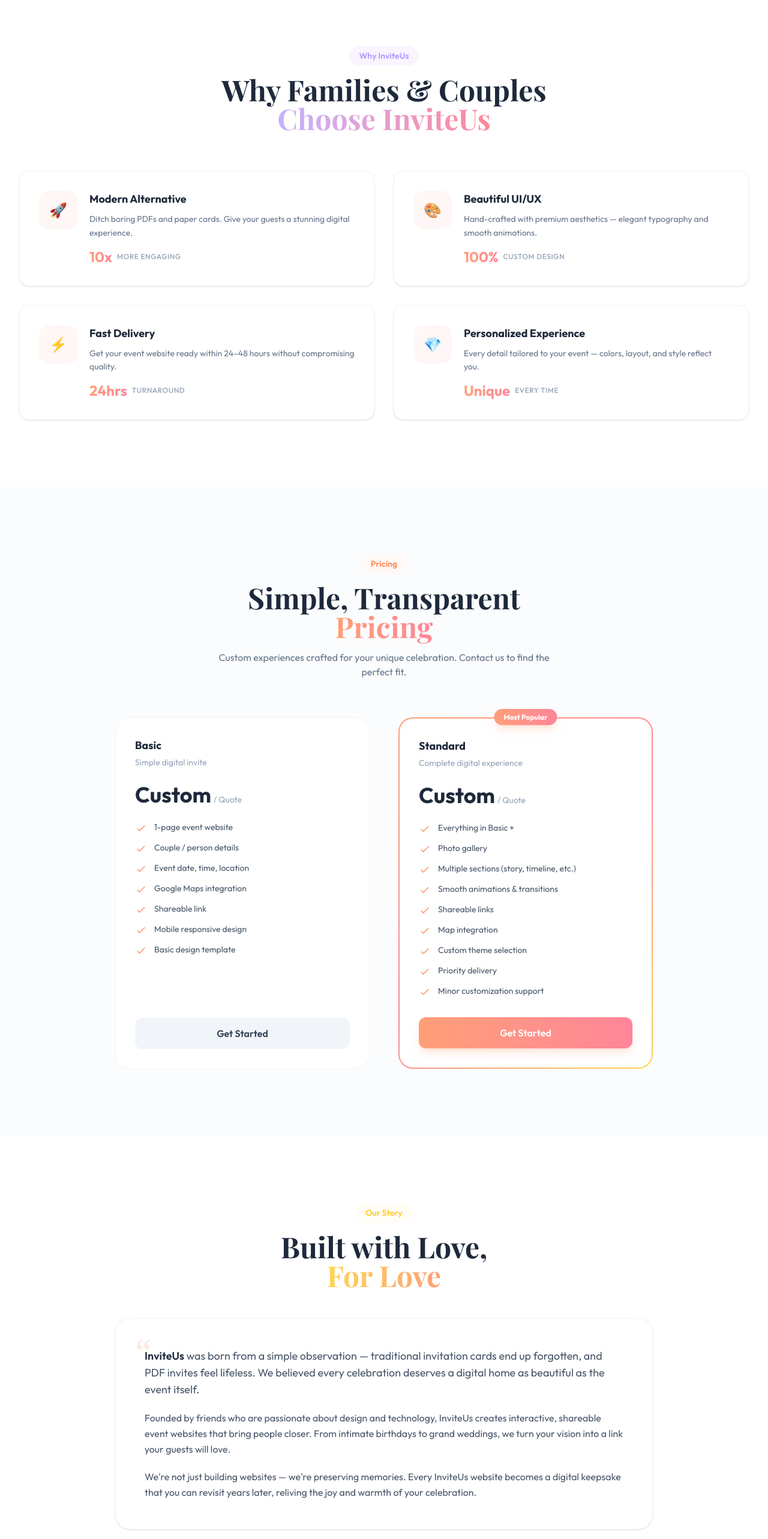
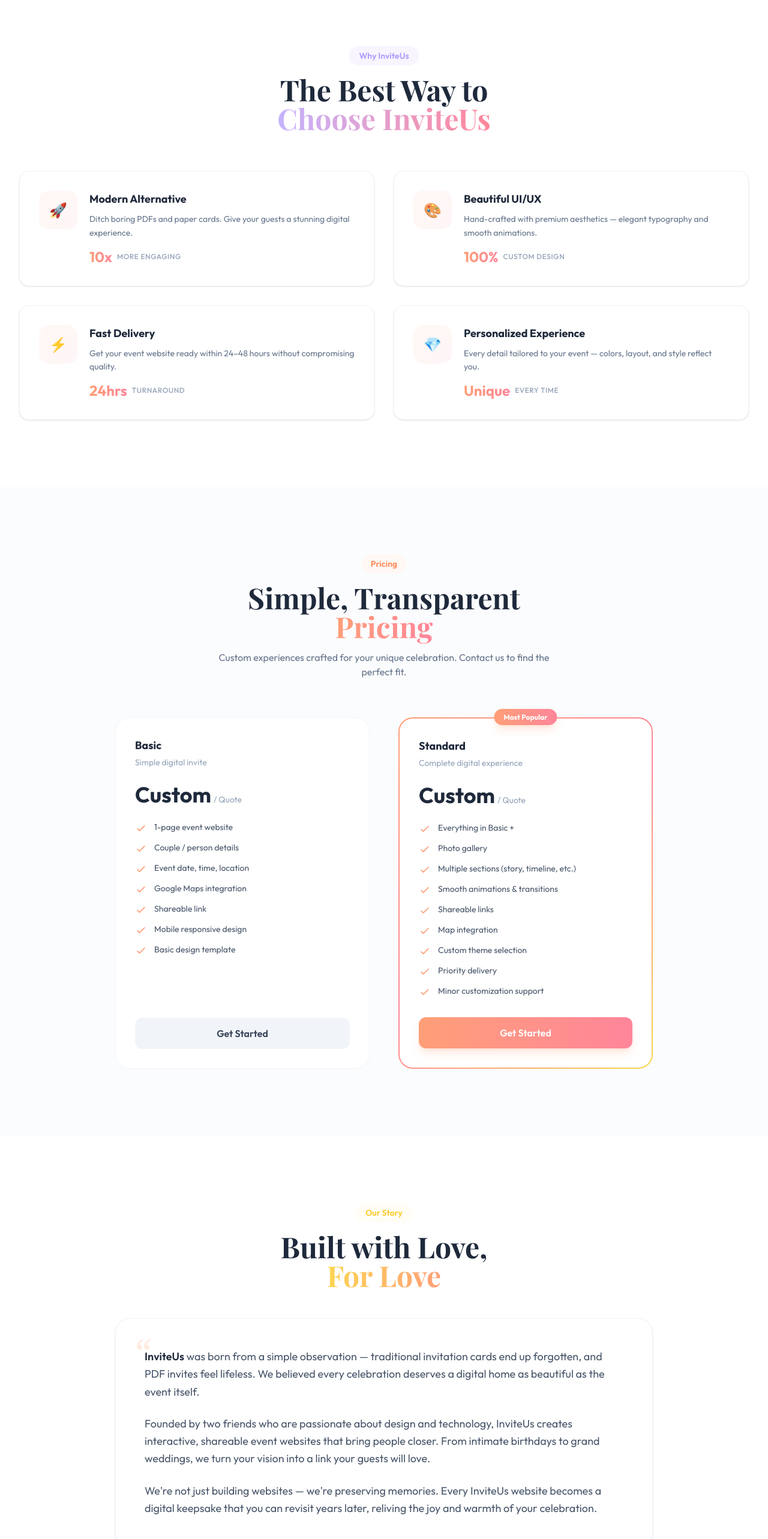
Before and after one commit to Arshwinsajeevan/startup, a Next.js app: page / in a window 1280 px wide. Shown: the part 3780-6346 px from the top of the page at 60% size. Built offline with nearby package versions, Linux system fonts and the light colour scheme; a web font is replaced by a local one.

Commit message:
updated name and contact details

```diff
--- a/app/components/About.jsx
+++ b/app/components/About.jsx
@@ -27,12 +27,12 @@
             className="relative bg-white rounded-3xl p-8 sm:p-12 border border-slate-100 shadow-sm"
           >
             <div className="absolute top-6 left-8 text-6xl text-peach-100 font-serif leading-none">&ldquo;</div>
-            <div className="relative z-10 space-y-5 text-slate-600 leading-relaxed">
-              <p className="text-lg">
+            <div className="space-y-6 text-slate-600 text-lg leading-relaxed">
+              <p>
                 <span className="font-semibold text-slate-800">InviteUs</span> was born from a simple observation — traditional invitation cards end up forgotten, and PDF invites feel lifeless. We believed every celebration deserves a digital home as beautiful as the event itself.
               </p>
               <p>
-                Founded by friends who are passionate about design and technology, InviteUs creates interactive, shareable event websites that bring people closer. From intimate birthdays to grand weddings, we turn your vision into a link your guests will love.
+                Founded by two friends who are passionate about design and technology, InviteUs creates interactive, shareable event websites that bring people closer. From intimate birthdays to grand weddings, we turn your vision into a link your guests will love.
               </p>
               <p>
                 We&apos;re not just building websites — we&apos;re preserving memories. Every InviteUs website becomes a digital keepsake that you can revisit years later, reliving the joy and warmth of your celebration.
--- a/app/components/Footer.jsx
+++ b/app/components/Footer.jsx
@@ -15,7 +15,7 @@
 const socialLinks = [
   {
     label: "Instagram",
-    href: "https://instagram.com/inviteus.in",
+    href: "https://www.instagram.com/inviteus.in/",
     icon: (
       <svg className="w-5 h-5" fill="currentColor" viewBox="0 0 24 24">
         <path d="M12 2.163c3.204 0 3.584.012 4.85.07 3.252.148 4.771 1.691 4.919 4.919.058 1.265.069 1.645.069 4.849 0 3.205-.012 3.584-.069 4.849-.149 3.225-1.664 4.771-4.919 4.919-1.266.058-1.644.07-4.85.07-3.204 0-3.584-.012-4.849-.07-3.26-.149-4.771-1.699-4.919-4.92-.058-1.265-.07-1.644-.07-4.849 0-3.204.013-3.583.07-4.849.149-3.227 1.664-4.771 4.919-4.919 1.266-.057 1.645-.069 4.849-.069zM12 0C8.741 0 8.333.014 7.053.072 2.695.272.273 2.69.073 7.052.014 8.333 0 8.741 0 12c0 3.259.014 3.668.072 4.948.2 4.358 2.618 6.78 6.98 6.98C8.333 23.986 8.741 24 12 24c3.259 0 3.668-.014 4.948-.072 4.354-.2 6.782-2.618 6.979-6.98.059-1.28.073-1.689.073-4.948 0-3.259-.014-3.667-.072-4.947-.196-4.354-2.617-6.78-6.979-6.98C15.668.014 15.259 0 12 0zm0 5.838a6.162 6.162 0 100 12.324 6.162 6.162 0 000-12.324zM12 16a4 4 0 110-8 4 4 0 010 8zm6.406-11.845a1.44 1.44 0 100 2.881 1.44 1.44 0 000-2.881z" />
@@ -33,7 +33,7 @@
   },
   {
     label: "WhatsApp",
-    href: "https://wa.me/917593071195",
+    href: "#",
     icon: (
       <svg className="w-5 h-5" fill="currentColor" viewBox="0 0 24 24">
         <path d="M17.472 14.382c-.297-.149-1.758-.867-2.03-.967-.273-.099-.471-.148-.67.15-.197.297-.767.966-.94 1.164-.173.199-.347.223-.644.075-.297-.15-1.255-.463-2.39-1.475-.883-.788-1.48-1.761-1.653-2.059-.173-.297-.018-.458.13-.606.134-.133.298-.347.446-.52.149-.174.198-.298.298-.497.099-.198.05-.371-.025-.52-.075-.149-.669-1.612-.916-2.207-.242-.579-.487-.5-.669-.51-.173-.008-.371-.01-.57-.01-.198 0-.52.074-.792.372-.272.297-1.04 1.016-1.04 2.479 0 1.462 1.065 2.875 1.213 3.074.149.198 2.096 3.2 5.077 4.487.709.306 1.262.489 1.694.625.712.227 1.36.195 1.871.118.571-.085 1.758-.719 2.006-1.413.248-.694.248-1.289.173-1.413-.074-.124-.272-.198-.57-.347m-5.421 7.403h-.004a9.87 9.87 0 01-5.031-1.378l-.361-.214-3.741.982.998-3.648-.235-.374a9.86 9.86 0 01-1.51-5.26c.001-5.45 4.436-9.884 9.888-9.884 2.64 0 5.122 1.03 6.988 2.898a9.825 9.825 0 012.893 6.994c-.003 5.45-4.437 9.884-9.885 9.884m8.413-18.297A11.815 11.815 0 0012.05 0C5.495 0 .16 5.335.157 11.892c0 2.096.547 4.142 1.588 5.945L.057 24l6.305-1.654a11.882 11.882 0 005.683 1.448h.005c6.554 0 11.89-5.335 11.893-11.893a11.821 11.821 0 00-3.48-8.413z" />
--- a/app/components/WhyChooseUs.jsx
+++ b/app/components/WhyChooseUs.jsx
@@ -75,7 +75,7 @@
         <motion.div ref={ref} initial={{ opacity: 0, y: 30 }} animate={isInView ? { opacity: 1, y: 0 } : {}} transition={{ duration: 0.6 }} className="text-center mb-14 sm:mb-16">
           <span className="inline-block px-4 py-1.5 rounded-full bg-lavender-50 text-lavender-400 text-sm font-semibold mb-4">Why InviteUs</span>
           <h2 className="text-3xl sm:text-4xl lg:text-5xl font-bold text-slate-800" style={{ fontFamily: "var(--font-playfair)" }}>
-            Why Families & Couples
+            The Best Way to
             <br />
             <span className="bg-gradient-to-r from-lavender-300 to-rose-400 bg-clip-text text-transparent">Choose InviteUs</span>
           </h2>
--- a/app/layout.js
+++ b/app/layout.js
@@ -15,22 +15,12 @@
 
 export const metadata = {
   title: "InviteUs – Digital Wedding & Event Invitation Websites",
-  description:
-    "Create beautiful, shareable digital invitation websites for weddings, birthdays, and celebrations. Replace traditional cards with interactive event pages your guests will love.",
-  keywords: [
-    "digital wedding invitation website",
-    "online event invitation",
-    "wedding website India",
-    "digital invitation card",
-    "event website creator",
-    "online wedding card",
-    "shareable wedding invite",
-  ],
+  description: "Create premium, interactive digital invitation websites for your weddings, birthdays, and special events. Shareable via WhatsApp with maps, RSVP, and more.",
+  keywords: ["digital wedding card", "online invitation website", "whatsapp invitation", "event website keral", "InviteUs"],
   authors: [{ name: "InviteUs" }],
   openGraph: {
     title: "InviteUs – Turn Your Special Moments Into Shareable Digital Experiences",
-    description:
-      "Beautiful, interactive event websites for weddings, birthdays & celebrations. Share a single link instead of traditional invitation cards.",
+    description: "Elegant and modern digital invitations for your most memorable days.",
     url: "https://inviteus.in",
     siteName: "InviteUs",
     locale: "en_IN",
@@ -39,8 +29,7 @@
   twitter: {
     card: "summary_large_image",
     title: "InviteUs – Digital Event Invitation Websites",
-    description:
-      "Create stunning digital invitation websites for your special events. Share with a single link.",
+    description: "Transform your special events into beautiful digital memories.",
   },
   robots: {
     index: true,
```
